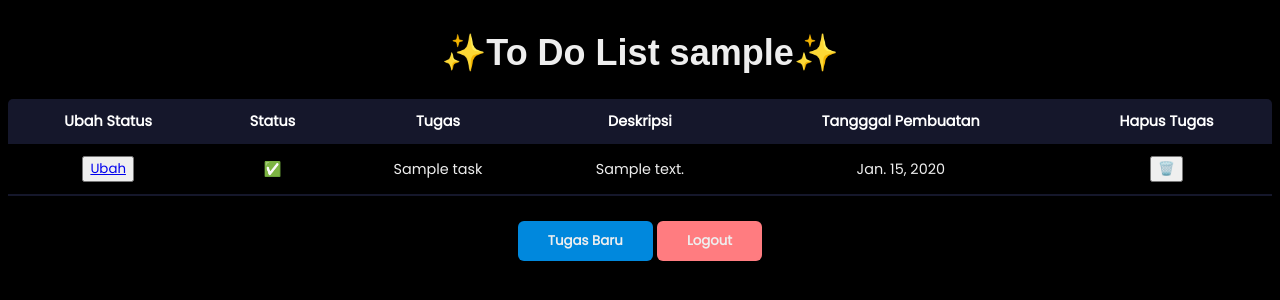
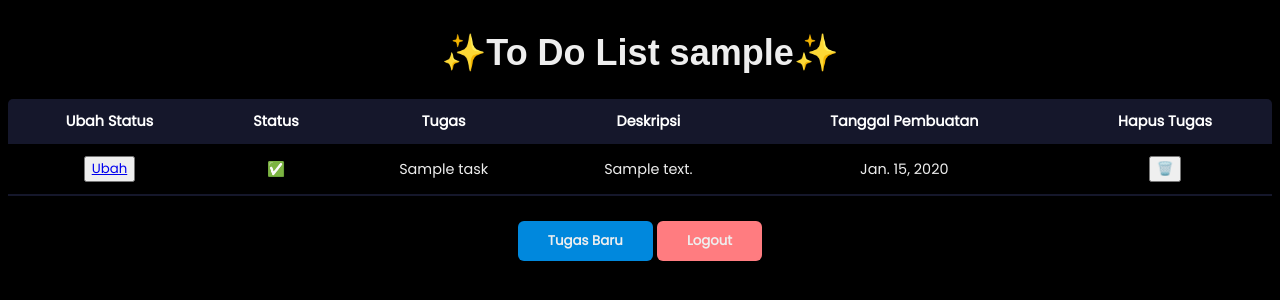
Before and after one commit to AliaWidyanita/Tugas-2, a Django app: page /todolist/ in a window 1280 px wide. Shown: the top 300 px of the page. Run offline with Django 4.2, Linux system fonts and the light colour scheme; a user stored in the database is signed in; tables that the repository leaves empty hold one stand-in row (values such as "Sample post").

Commit message:
Fixed todolist HTML

```diff
--- a/todolist/templates/todolist.html
+++ b/todolist/templates/todolist.html
@@ -21,7 +21,7 @@
               <th>Status</th>
               <th>Tugas</th>
               <th>Deskripsi</th>
-              <th>Tangggal Pembuatan</th>
+              <th>Tanggal Pembuatan</th>
               <th>Hapus Tugas</th>
           </tr>
       </thead>
```
